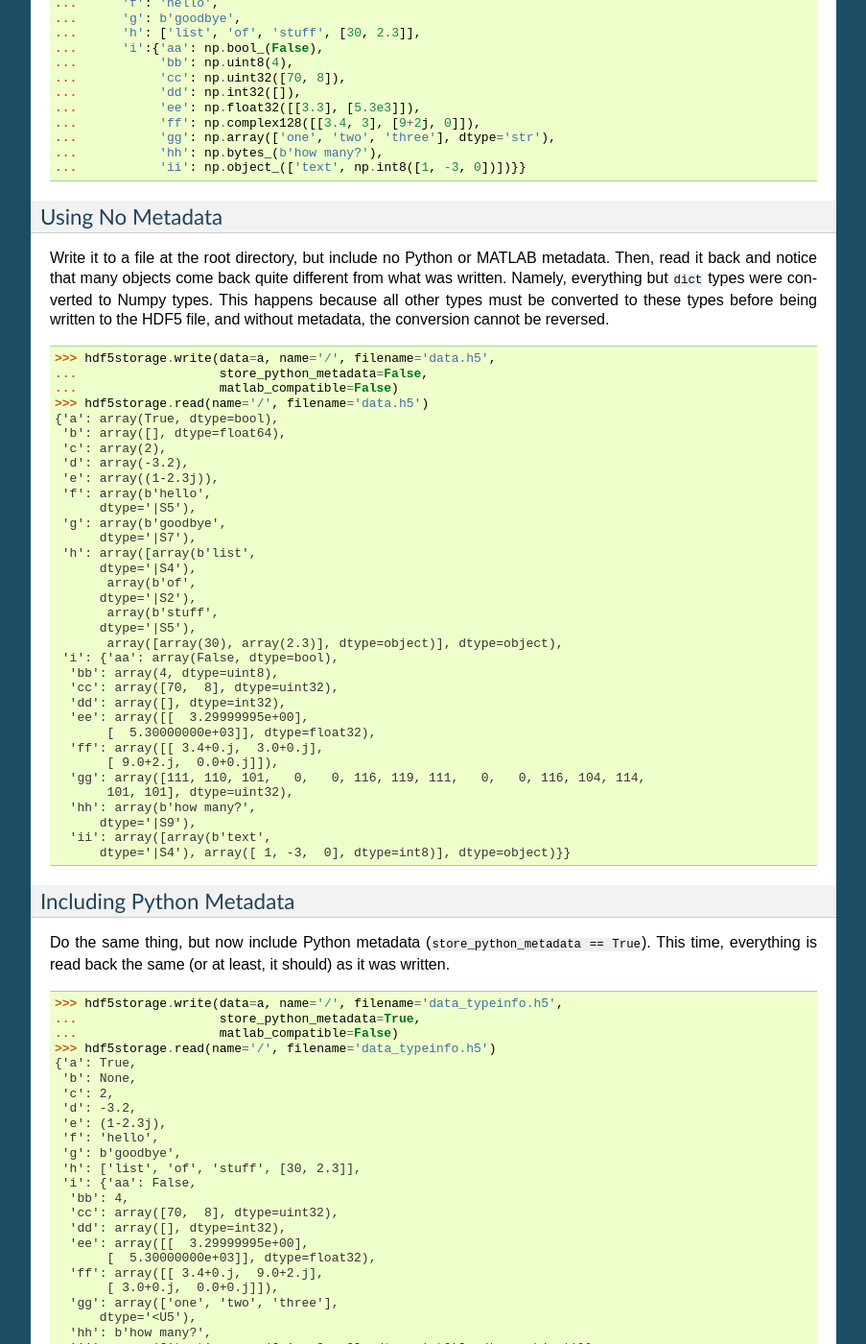
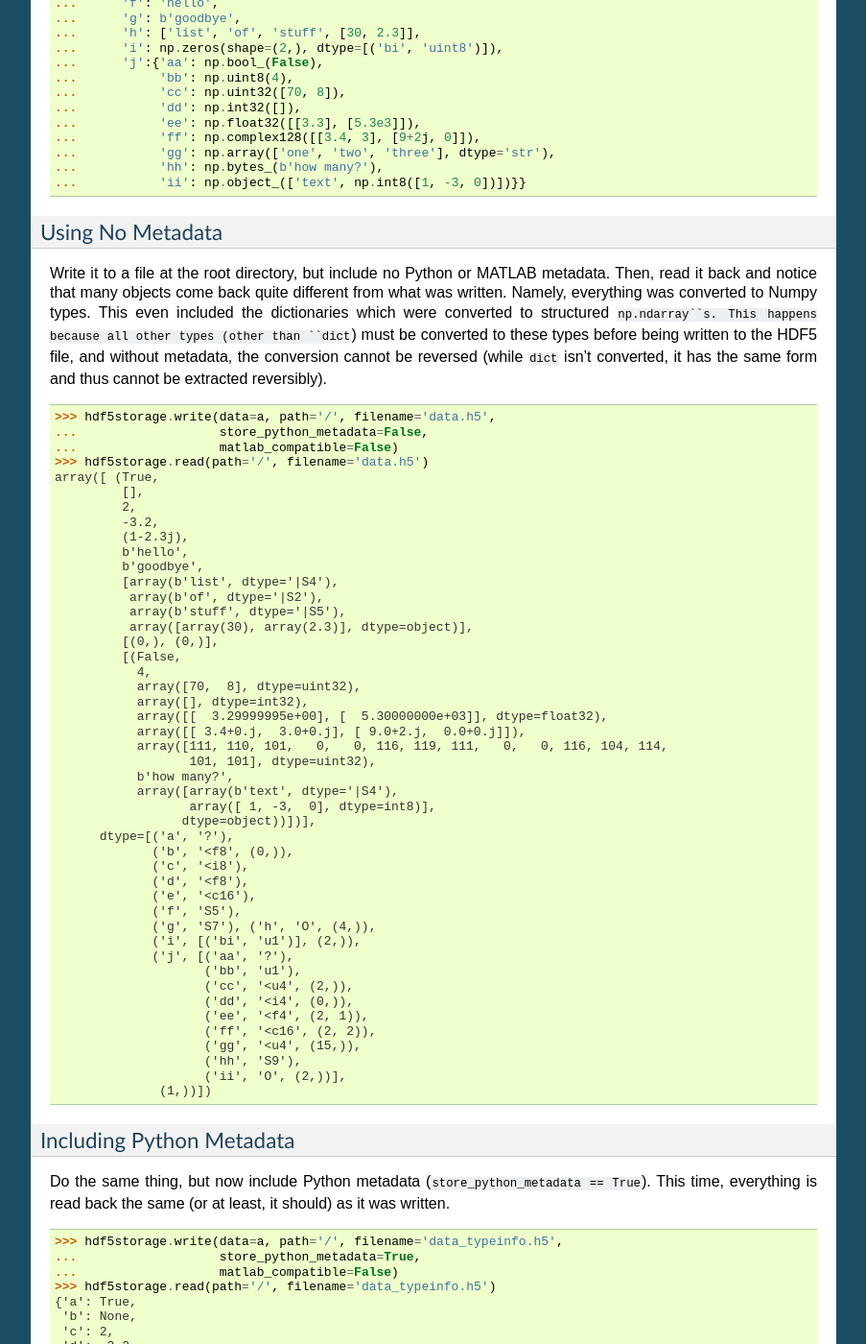
Before and after one commit to frejanordsiek/hdf5storage, a Sphinx documentation site: the page built from doc/source/introduction.rst, in a window 1280 px wide and 1400 px high, scrolled down 2709 px. Shown: the whole window at 96% size, without its empty margins (198-1101 px from the left). Built offline with Sphinx 7.4.7, drawn with Linux system fonts in a browser that asks for light colours; formulas are drawn with MathJax 3; some of the changed text lies outside the part shown.

Commit message:
Updated documentation.

```diff
--- a/doc/source/introduction.rst
+++ b/doc/source/introduction.rst
@@ -32,13 +32,13 @@ stored, and what metadata is stored, but we can ignore that for now. If
 we have a variable named ``foo`` that we want to write to an HDF5 file
 named ``data.h5``, we would write it by ::
 
-    hdf5storage.write(foo, name='/foo', filename='data.h5')
+    hdf5storage.write(foo, path='/foo', filename='data.h5')
 
 And then we can read it back from the file with the :py:func:`read`
 function, which returns the read data. Here, we will put the data we
 read back into the variable ``bar`` ::
 
-    bar = hdf5storage.read(name='/foo', filename='data.h5')
+    bar = hdf5storage.read(path='/foo', filename='data.h5')
 
 
 Main Options Controlling Writing/Reading Data
@@ -187,7 +187,8 @@ store to disk in an HDF5 file.
     ...      'f': 'hello',
     ...      'g': b'goodbye',
     ...      'h': ['list', 'of', 'stuff', [30, 2.3]],
-    ...      'i':{'aa': np.bool_(False),
+    ...      'i': np.zeros(shape=(2,), dtype=[('bi', 'uint8')]),
+    ...      'j':{'aa': np.bool_(False),
     ...           'bb': np.uint8(4),
     ...           'cc': np.uint32([70, 8]),
     ...           'dd': np.int32([]),
@@ -202,45 +203,60 @@ Using No Metadata
 
 Write it to a file at the root directory, but include no Python or
 MATLAB metadata. Then, read it back and notice that many objects come
-back quite different from what was written. Namely, everything but
-``dict`` types were converted to Numpy types. This happens because all
-other types must be converted to these types before being written to the
-HDF5 file, and without metadata, the conversion cannot be reversed.
+back quite different from what was written. Namely, everything was
+converted to Numpy types. This even included the dictionaries which were
+converted to structured ``np.ndarray``s. This happens because all
+other types (other than ``dict``) must be converted to these types
+before being written to the HDF5 file, and without metadata, the
+conversion cannot be reversed (while ``dict`` isn't converted, it has
+the same form and thus cannot be extracted reversibly).
 
-    >>> hdf5storage.write(data=a, name='/', filename='data.h5',
+    >>> hdf5storage.write(data=a, path='/', filename='data.h5',
     ...                   store_python_metadata=False,
     ...                   matlab_compatible=False)
-    >>> hdf5storage.read(name='/', filename='data.h5')
-    {'a': array(True, dtype=bool),
-     'b': array([], dtype=float64),
-     'c': array(2),
-     'd': array(-3.2),
-     'e': array((1-2.3j)),
-     'f': array(b'hello',
-          dtype='|S5'),
-     'g': array(b'goodbye',
-          dtype='|S7'),
-     'h': array([array(b'list',
-          dtype='|S4'),
-           array(b'of',
-          dtype='|S2'),
-           array(b'stuff',
-          dtype='|S5'),
-           array([array(30), array(2.3)], dtype=object)], dtype=object),
-     'i': {'aa': array(False, dtype=bool),
-      'bb': array(4, dtype=uint8),
-      'cc': array([70,  8], dtype=uint32),
-      'dd': array([], dtype=int32),
-      'ee': array([[  3.29999995e+00],
-           [  5.30000000e+03]], dtype=float32),
-      'ff': array([[ 3.4+0.j,  3.0+0.j],
-           [ 9.0+2.j,  0.0+0.j]]),
-      'gg': array([111, 110, 101,   0,   0, 116, 119, 111,   0,   0, 116, 104, 114,
-           101, 101], dtype=uint32),
-      'hh': array(b'how many?',
-          dtype='|S9'),
-      'ii': array([array(b'text',
-          dtype='|S4'), array([ 1, -3,  0], dtype=int8)], dtype=object)}}
+    >>> hdf5storage.read(path='/', filename='data.h5')
+    array([ (True,
+             [],
+             2,
+             -3.2,
+             (1-2.3j),
+             b'hello',
+             b'goodbye',
+             [array(b'list', dtype='|S4'),
+              array(b'of', dtype='|S2'),
+              array(b'stuff', dtype='|S5'),
+              array([array(30), array(2.3)], dtype=object)],
+             [(0,), (0,)],
+             [(False,
+               4,
+               array([70,  8], dtype=uint32),
+               array([], dtype=int32),
+               array([[  3.29999995e+00], [  5.30000000e+03]], dtype=float32),
+               array([[ 3.4+0.j,  3.0+0.j], [ 9.0+2.j,  0.0+0.j]]),
+               array([111, 110, 101,   0,   0, 116, 119, 111,   0,   0, 116, 104, 114,
+                      101, 101], dtype=uint32),
+               b'how many?',
+               array([array(b'text', dtype='|S4'),
+                      array([ 1, -3,  0], dtype=int8)],
+                     dtype=object))])],
+          dtype=[('a', '?'),
+                 ('b', '<f8', (0,)),
+                 ('c', '<i8'),
+                 ('d', '<f8'),
+                 ('e', '<c16'),
+                 ('f', 'S5'),
+                 ('g', 'S7'), ('h', 'O', (4,)),
+                 ('i', [('bi', 'u1')], (2,)),
+                 ('j', [('aa', '?'),
+                        ('bb', 'u1'),
+                        ('cc', '<u4', (2,)),
+                        ('dd', '<i4', (0,)),
+                        ('ee', '<f4', (2, 1)),
+                        ('ff', '<c16', (2, 2)),
+                        ('gg', '<u4', (15,)),
+                        ('hh', 'S9'),
+                        ('ii', 'O', (2,))],
+                  (1,))])
 
 
 Including Python Metadata
@@ -250,10 +266,10 @@ Do the same thing, but now include Python metadata
 (``store_python_metadata == True``). This time, everything is read back
 the same (or at least, it should) as it was written.
 
-    >>> hdf5storage.write(data=a, name='/', filename='data_typeinfo.h5',
+    >>> hdf5storage.write(data=a, path='/', filename='data_typeinfo.h5',
     ...                   store_python_metadata=True,
     ...                   matlab_compatible=False)
-    >>> hdf5storage.read(name='/', filename='data_typeinfo.h5')
+    >>> hdf5storage.read(path='/', filename='data_typeinfo.h5')
     {'a': True,
      'b': None,
      'c': 2,
@@ -262,7 +278,9 @@ the same (or at least, it should) as it was written.
      'f': 'hello',
      'g': b'goodbye',
      'h': ['list', 'of', 'stuff', [30, 2.3]],
-     'i': {'aa': False,
+     'i': array([(0,), (0,)],
+          dtype=[('bi', 'u1')]),
+     'j': {'aa': False,
       'bb': 4,
       'cc': array([70,  8], dtype=uint32),
       'dd': array([], dtype=int32),
@@ -288,41 +306,53 @@ MATLAB can only work with 2D and higher arrays, uses Fortran array
 ordering instead of C ordering like Python does, and strings are stored
 in a subset of UTF-16 (no doublets) in the version 7.3 MAT files.
 
-    >>> hdf5storage.write(data=a, name='/', filename='data.mat',
+    >>> hdf5storage.write(data=a, path='/', filename='data.mat',
     ...                   store_python_metadata=False,
     ...                   matlab_compatible=True)
-    >>> hdf5storage.read(name='/', filename='data.mat')
-    {'a': array([[ True]], dtype=bool),
-     'b': array([], shape=(1, 0), dtype=float64),
-     'c': array([[2]]),
-     'd': array([[-3.2]]),
-     'e': array([[ 1.-2.3j]]),
-     'f': array([['hello']],
-          dtype='<U5'),
-     'g': array([['goodbye']],
-          dtype='<U7'),
-     'h': array([[array([['list']],
-          dtype='<U4'),
-            array([['of']],
-          dtype='<U2'),
-            array([['stuff']],
-          dtype='<U5'),
-            array([[array([[30]]), array([[ 2.3]])]], dtype=object)]], dtype=object),
-     'i': {'aa': array([[False]], dtype=bool),
-      'bb': array([[4]], dtype=uint8),
-      'cc': array([[70,  8]], dtype=uint32),
-      'dd': array([], shape=(1, 0), dtype=int32),
-      'ee': array([[  3.29999995e+00],
-           [  5.30000000e+03]], dtype=float32),
-      'ff': array([[ 3.4+0.j,  3.0+0.j],
-           [ 9.0+2.j,  0.0+0.j]]),
-      'gg': array([['one\x00\x00two\x00\x00three']],
-          dtype='<U15'),
-      'hh': array([['how many?']],
-          dtype='<U9'),
-      'ii': array([[array([['text']],
-          dtype='<U4'),
-            array([[ 1, -3,  0]], dtype=int8)]], dtype=object)}}
+    >>> hdf5storage.read(path='/', filename='data.mat')
+    array([ ([[True]],
+             [[]],
+             [[2]],
+             [[-3.2]],
+             [[(1-2.3j)]],
+             [['hello']],
+             [['goodbye']],
+             [[array([['list']], dtype='<U4'),
+               array([['of']], dtype='<U2'),
+               array([['stuff']], dtype='<U5'),
+               array([[array([[30]]), array([[ 2.3]])]], dtype=object)]],
+             [[(array([[0]], dtype=uint8),)],
+              [(array([[0]], dtype=uint8),)]],
+             [(array([[False]], dtype=bool),
+               array([[4]], dtype=uint8),
+               array([[70,  8]], dtype=uint32),
+               array([], shape=(1, 0), dtype=int32),
+               array([[  3.29999995e+00], [  5.30000000e+03]], dtype=float32),
+               array([[ 3.4+0.j,  3.0+0.j], [ 9.0+2.j,  0.0+0.j]]),
+               array([['one\x00\x00two\x00\x00three']], dtype='<U15'),
+               array([['how many?']], dtype='<U9'),
+               array([[array([['text']], dtype='<U4'),
+                       array([[ 1, -3,  0]], dtype=int8)]], dtype=object))])],
+          dtype=[('a', '?', (1, 1)),
+                 ('b', '<f8', (1, 0)),
+                 ('c', '<i8', (1, 1)),
+                 ('d', '<f8', (1, 1)),
+                 ('e', '<c16', (1, 1)),
+                 ('f', '<U5', (1, 1)),
+                 ('g', '<U7', (1, 1)),
+                 ('h', 'O', (1, 4)),
+                 ('i', [('bi', 'u1', (1, 1))], (2, 1)),
+                 ('j', [('aa', '?', (1, 1)),
+                        ('bb', 'u1', (1, 1)),
+                        ('cc', '<u4', (1, 2)),
+                        ('dd', '<i4', (1, 0)),
+                        ('ee', '<f4', (2, 1)),
+                        ('ff', '<c16', (2, 2)),
+                        ('gg', '<U15', (1, 1)),
+                        ('hh', '<U9', (1, 1)),
+                        ('ii', 'O', (1, 2))],
+                  (1,))])
+
 
 Including both Python And MATLAB Metadata
 -----------------------------------------
@@ -334,10 +364,10 @@ the same (or at least, it should) as it was written. The Python metadata
 allows the transformations done by making the stored data MATLAB
 compatible reversible.
 
-    >>> hdf5storage.write(data=a, name='/', filename='data_typeinfo.mat',
+    >>> hdf5storage.write(data=a, path='/', filename='data_typeinfo.mat',
     ...                   store_python_metadata=True,
     ...                   matlab_compatible=True)
-    >>> hdf5storage.read(name='/', filename='data_typeinfo.mat')
+    >>> hdf5storage.read(path='/', filename='data_typeinfo.mat')
     {'a': True,
      'b': None,
      'c': 2,
@@ -346,7 +376,9 @@ compatible reversible.
      'f': 'hello',
      'g': b'goodbye',
      'h': ['list', 'of', 'stuff', [30, 2.3]],
-     'i': {'aa': False,
+     'i': array([(0,), (0,)],
+          dtype=[('bi', 'u1')]),
+     'j': {'aa': False,
       'bb': 4,
       'cc': array([70,  8], dtype=uint32),
       'dd': array([], dtype=int32),
```
Also changed, not shown: doc/source/hdf5storage.Marshallers.rst (+7 -7 lines), doc/source/storage_format.rst (+8 -7 lines).
